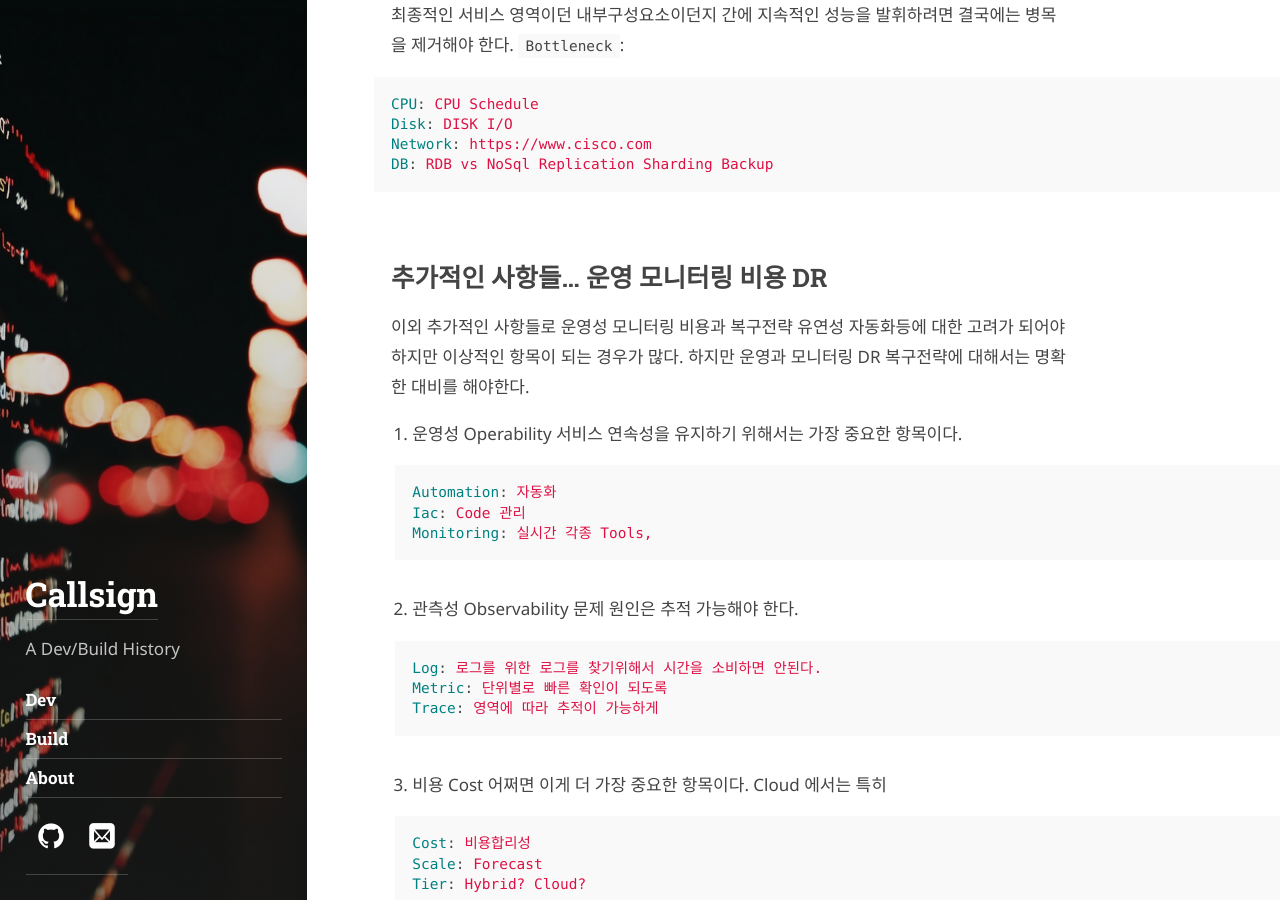
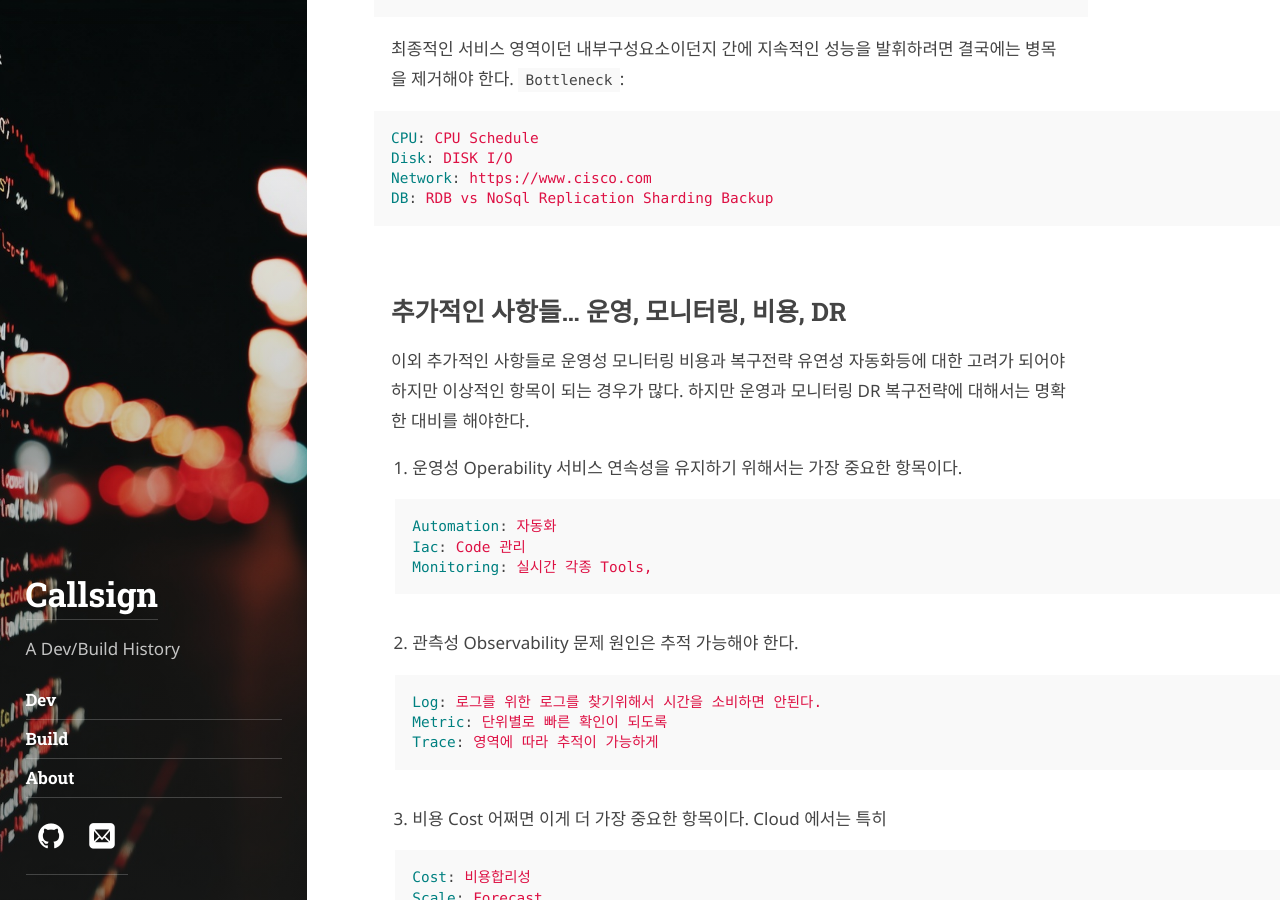
Before and after one commit to callsign88/callsign88.github.io, a Jekyll site: the page built from _posts/2016-03-08-introducing-hydejack.md, in a window 1280 px wide and 900 px high, scrolled down 2627 px. Built offline with Jekyll 4.4.1, drawn with Linux system fonts in a browser that asks for light colours; some web fonts are replaced.

Commit message:
Refine: Minor text and formatting improvements in system architecture posts

```diff
--- a/_posts/2016-03-08-introducing-hydejack.md
+++ b/_posts/2016-03-08-introducing-hydejack.md
@@ -68,6 +68,9 @@ This includes:
 * 네트워크 세밀하게 분할해야 한다. 그런데 네트워크 작업하기가 가장 불가능
 * 가장 어렵고도 긴 Mission 이다. 100:0 의 치킨런 싸움이다.
 
+
+{:.message}
+
 ## Performance 성능
 최종적인 서비스 영역이던 내부구성요소이던지 간에 지속적인 성능을 발휘하려면 결국에는 병목을 제거해야 한다. `Bottleneck`:
 
@@ -78,7 +81,7 @@ Network: https://www.cisco.com
 DB: RDB vs NoSql Replication Sharding Backup
 ~~~
 
-## 추가적인 사항들... 운영 모니터링 비용 DR
+## 추가적인 사항들... 운영, 모니터링, 비용, DR
 이외 추가적인 사항들로 운영성 모니터링 비용과 복구전략 유연성 자동화등에 대한 고려가 되어야 하지만 이상적인 항목이 되는 경우가 많다. 하지만 운영과 모니터링 DR 복구전략에 대해서는 명확한 대비를 해야한다.
 
 1.  운영성 Operability
```
Also changed, not shown: _posts/2016-08-30-social-media-impocalypse.md (+2 -2 lines).
